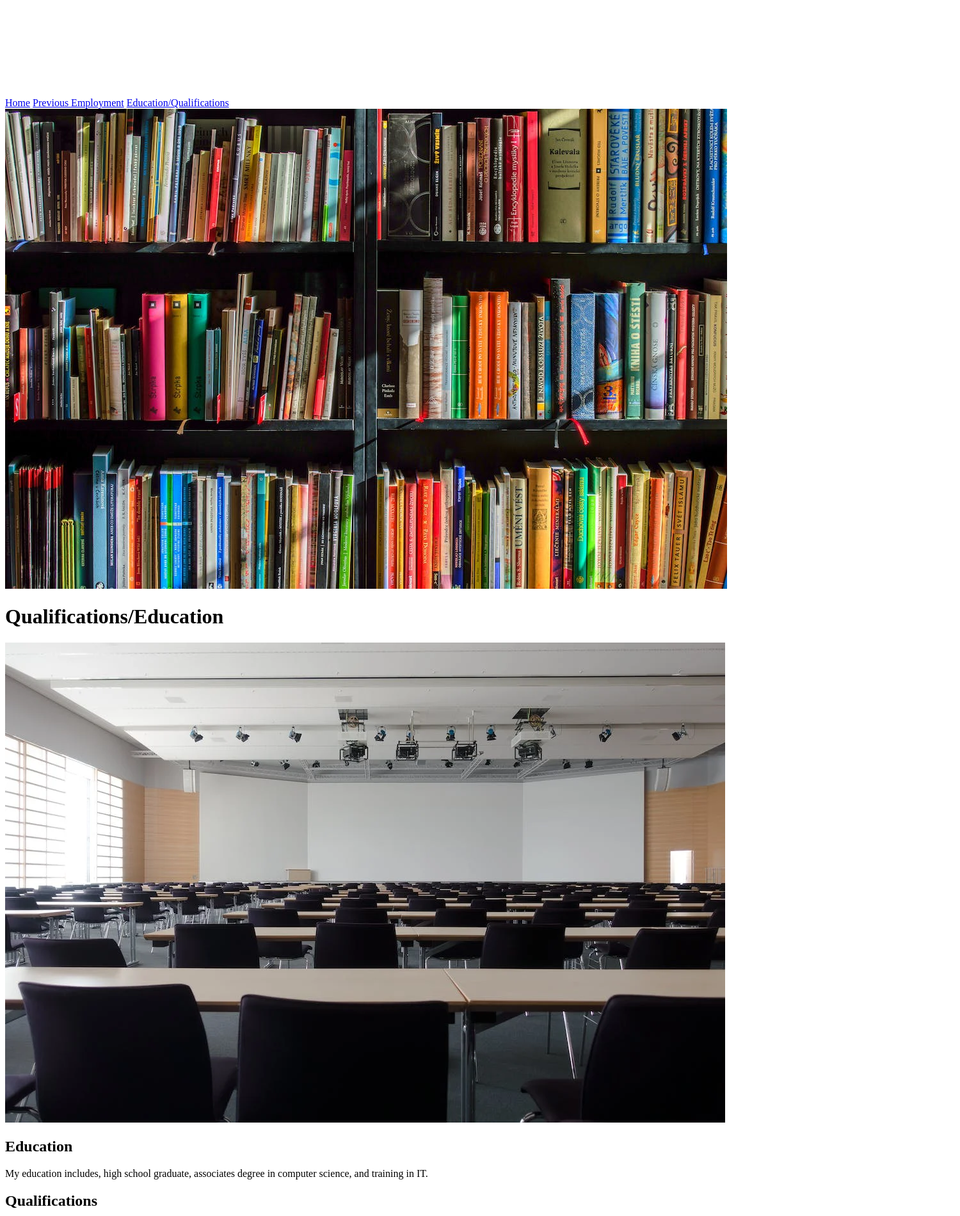
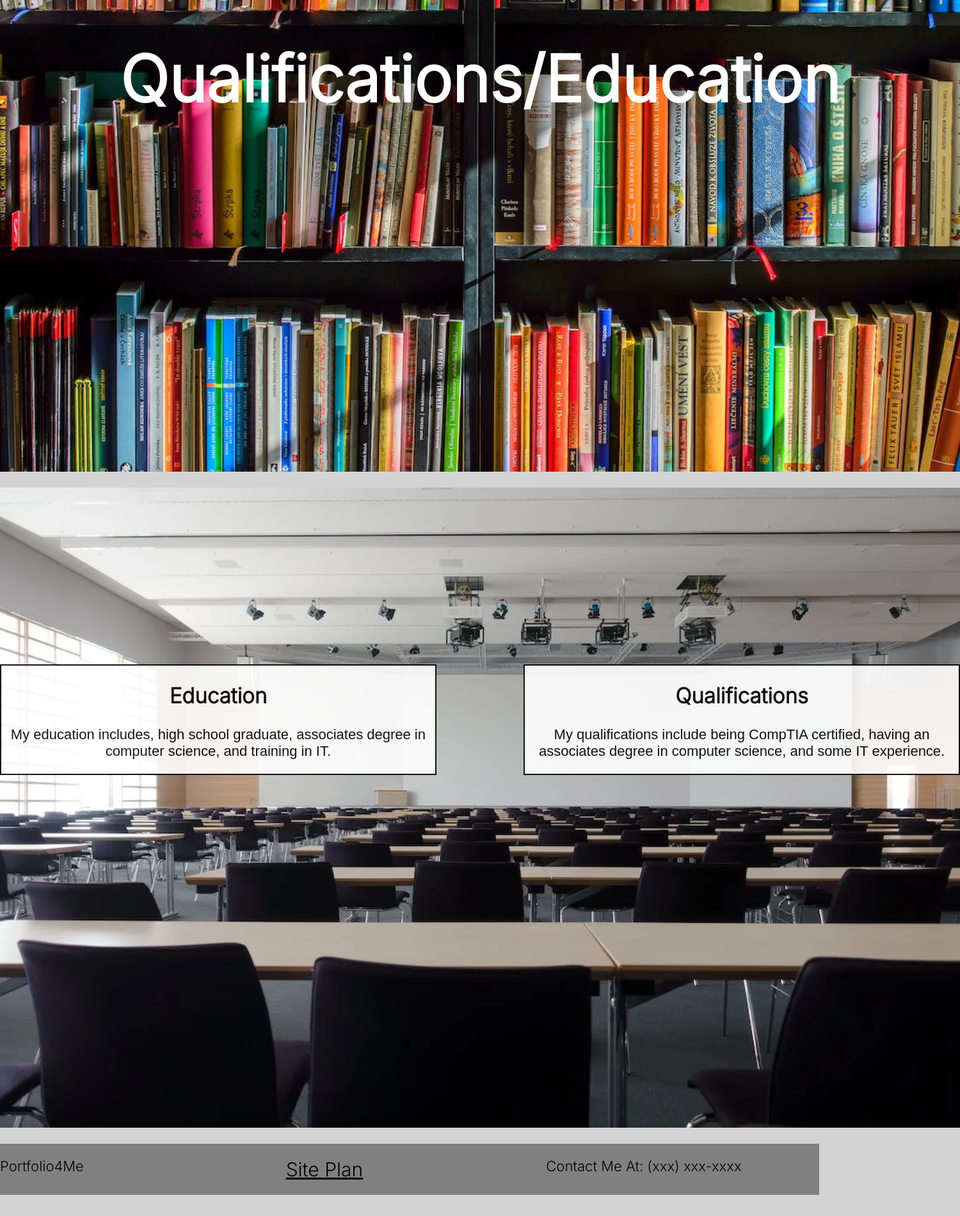
Before and after one commit to NathanPB06/WDD-130, a plain HTML site: page portfolio/education.html in a window 1280 px wide. Shown: the part 360-2260 px from the top of the page at 64% size, 1500 px wide, since content can reach past the window. After the commit the page ends 2237 px from the top, so only its background shows below. Drawn offline with Linux system fonts and the light colour scheme; a web font is replaced by a local one.

Commit message:
Added 2 subpages

```diff
--- a/portfolio/education.html
+++ b/portfolio/education.html
@@ -1,12 +1,14 @@
 <!DOCTYPE html>
 <html lang="en">
 <head>
+    <link rel="stylesheet" href="styles/subpage2.css">
     <meta charset="UTF-8">
     <meta http-equiv="X-UA-Compatible" content="IE=edge">
     <meta name="viewport" content="width=device-width, initial-scale=1.0">
     <title>Education/Qualifications</title>
 </head>
 <body>
+    <div id="content">
         <header>
             <a href="index.html" id="logo-link">
                 <img src="images/My.png" alt="Logo" id="logo">
@@ -18,11 +20,12 @@
             </nav>
         </header>
         <main>
-        <div id="banner-div3">
+            <div id="banner-div">
                 <img src="images/pg3.jpeg" alt="Bookshelf">
                 <h1>Qualifications/Education</h1>
             </div>
-        <img src="images/pg32.webp" alt="Classroom" id="background3">
+            <div id="main">
+                <img src="images/pg32.webp" alt="Classroom" id="background">
                 <section id="education">
                     <h2>Education</h2>
                     <p>My education includes, high school graduate, associates degree in computer science, and training in IT.</p>
@@ -31,11 +34,13 @@
                     <h2>Qualifications</h2>
                     <p>My qualifications include being CompTIA certified, having an associates degree in computer science, and some IT experience.</p>
                 </section>
+            </div>
         </main>
         <footer>
             <p>Portfolio4Me</p>
             <p><a href="site-plan.html">Site Plan</a></p>
             <p>Contact Me At: (xxx) xxx-xxxx</p>
         </footer>
+    </div>
 </body>
 </html>
--- a/portfolio/styles/style.css
+++ b/portfolio/styles/style.css
@@ -62,7 +62,7 @@ nav a:hover {
 section {
     display: grid;
     grid-template-columns: 1fr 2fr 1fr;
-    grid-template-rows: 1fr 1fr 1fr;
+    grid-template-rows: 1fr 1fr auto;
 }
 section img {
     margin-top: 25px;
@@ -84,6 +84,7 @@ footer {
     display: grid;
     grid-template-columns: 1fr 1fr 1fr;
     margin-bottom: 10px;
+    margin-top: 25px;
     background-color: gray;
     font-family: "Inter", sans-serif, serif;
 }
@@ -98,3 +99,71 @@ footer a:hover {
     background-color: white;
     color: #000000;
 }
+#banner-div2 {
+    display: grid;
+    grid-template-columns: 1fr;
+    grid-template-rows: 1fr 1fr 1fr;
+}
+#banner-div2 img{
+    width: 1500px;
+    height: 700px;
+    grid-row: 1/4;
+    grid-column: 1/2;
+    z-index: -1;
+}
+.text-box {
+    width: 1000px;
+    justify-self: center;
+    grid-row: 1/2;
+    grid-column: 1/2;
+    color: black;
+    text-align: center;
+    font-family: "Inter", sans-serif, serif;
+    background-color: white;
+    opacity: .8;
+    border:#000000 solid 2px;
+    margin-top: 20px;
+}
+#main2 {
+    display: grid;
+    grid-template-columns: 1fr 1fr;
+    grid-template-rows: repeat(3, 150px);
+    font-family: "Zen Antique", sans-serif, serif;
+}
+#main2 p:nth-of-type(1) {
+    grid-column: 1/2;
+    grid-row: 1/2;
+    font-size: 25px;
+    margin: 40px;
+}
+#main2 p:nth-of-type(2) {
+    grid-column: 1/2;
+    grid-row: 2/3;
+    font-size: 25px;
+    margin: 40px;
+}
+#main2 p:nth-of-type(3) {
+    grid-column: 1/2;
+    grid-row: 3/4;
+    font-size: 25px;
+    margin: 40px;
+}
+#main2 p:nth-of-type(4) {
+    grid-column: 1/2;
+    grid-row: 4/5;
+    font-size: 25px;
+    margin: 40px;
+}
+.text-box2 {
+    width: 1000px;
+    justify-self: center;
+    grid-row: 1/5;
+    grid-column: 1/2;
+    color: black;
+    text-align: center;
+    font-family: "Zen Antique", sans-serif, serif;
+    background-color: white;
+    opacity: .8;
+    border:#000000 solid 2px;
+    margin-top: 20px;
+}
--- /dev/null
+++ b/portfolio/styles/subpage2.css
@@ -0,0 +1,111 @@
+@import url('https://fonts.googleapis.com/css2?family=Zen+Antique&family=Lato:ital,wght@0,400;0,700;1,400&display=swap');
+@import url('https://fonts.googleapis.com/css2?family=Inter:wght@300&family=Zen+Antique&display=swap');
+
+#content {
+    max-width: 1500px;
+    margin: 0 auto;
+}
+header {
+    display: grid;
+    grid-template-columns: 150px auto;
+    grid-template-rows: 100px;
+    font-family: "Inter", sans-serif, serif;
+    background-color: gray;
+}
+#logo-link {
+    justify-self: left;
+    align-self: center;
+    grid-row: 1/2;
+    height: 100px;
+    width: 100px;
+}
+#logo {
+    width:100px;
+    height: 100px;
+}
+body {
+    background-color: lightgray;
+    font-size: 22px;
+    margin: 0;
+    padding: 0;
+}
+nav a {
+    text-align: center;
+    color: #000000;
+    align-self: center;
+    font-size: 30px;
+    padding: 65px;
+}
+nav a:hover {
+    background-color: white;
+    color: #000000;
+}
+footer {
+    display: grid;
+    grid-template-columns: 1fr 1fr 1fr;
+    margin-bottom: 10px;
+    margin-top: 25px;
+    background-color: gray;
+    font-family: "Inter", sans-serif, serif;
+}
+footer a {
+    text-align: center;
+    color: #000000;
+    align-self: center;
+    font-size: 30px;
+    padding: 20px;
+}
+footer a:hover {
+    background-color: white;
+    color: #000000;
+}
+#banner-div {
+    display: grid;
+    grid-template-rows: 1fr 1fr 1fr 1fr;
+}
+#banner-div img {
+    width: 1500px;
+    grid-row: 1/6;
+    grid-column: 1/2;
+    margin-bottom: 25px;
+}
+#banner-div h1 {
+    grid-row: 2/3;
+    grid-column: 1/2;
+    color: white;
+    justify-self: center;
+    font-size: 100px;
+    font-family: "Inter", sans-serif, serif;
+}
+#main {
+    display: grid;
+    grid-template-columns: 5fr 1fr 5fr;
+    grid-template-rows: 1fr auto 2fr;
+}
+#background {
+    width: 1500px;
+    grid-column: 1/4;
+    grid-row: 1/4;
+}
+#education {
+    background-color: white;
+    opacity: .9;
+    border: black solid 2px;
+    text-align: center;
+    grid-column: 1/2;
+    grid-row: 2/3;
+}
+#qualifications {
+    background-color: white;
+    opacity: .9;
+    border: black solid 2px;
+    text-align: center;
+    grid-column: 3/4;
+    grid-row: 2/3;
+}
+#education h2, #qualifications h2 {
+    font-family: "Inter", sans-serif, serif;
+}
+#education, #qualifications {
+    font-family: "Zen Antique", sans-serif, serif;
+}
```
Also changed, not shown: portfolio/previous.html (+11 -4 lines). Lines whose indentation alone changed are shown as unchanged.
